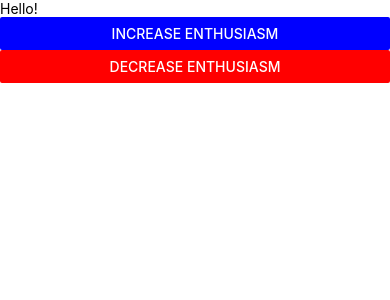
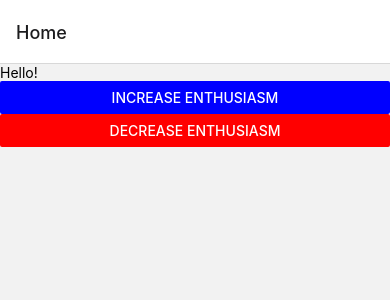
Before and after one commit to abhidatta0/react-nativation-v6-template, a React Native app: screen / in a window 390 px wide. Shown: the top 300 px of the page. Built offline with nearby package versions, Linux system fonts and the light colour scheme.

Commit message:
✨ added native-stack and used

```diff
--- a/App.tsx
+++ b/App.tsx
@@ -4,6 +4,8 @@
   Text,
   Button,
 } from 'react-native';
+import {NavigationContainer} from '@react-navigation/native';
+import {createNativeStackNavigator} from '@react-navigation/native-stack';
 
 const HomeScreen = ()=>{
   const [enthusiasmlevel, setEnthusiasmlevel] = useState(1);
@@ -26,10 +28,15 @@
   )
 }
 
+const Stack = createNativeStackNavigator();
 const App = () => {
 
   return (
-    <HomeScreen />
+    <NavigationContainer>
+      <Stack.Navigator>
+        <Stack.Screen name="Home" component={HomeScreen}/>
+      </Stack.Navigator>
+    </NavigationContainer>
   );
 };
 
```
